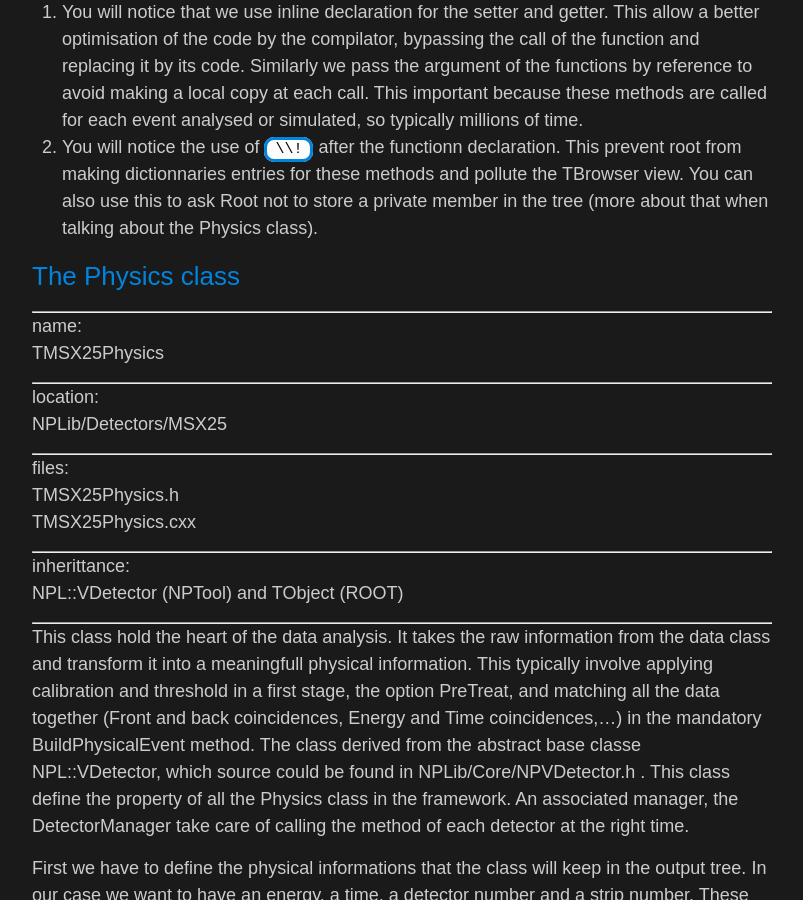
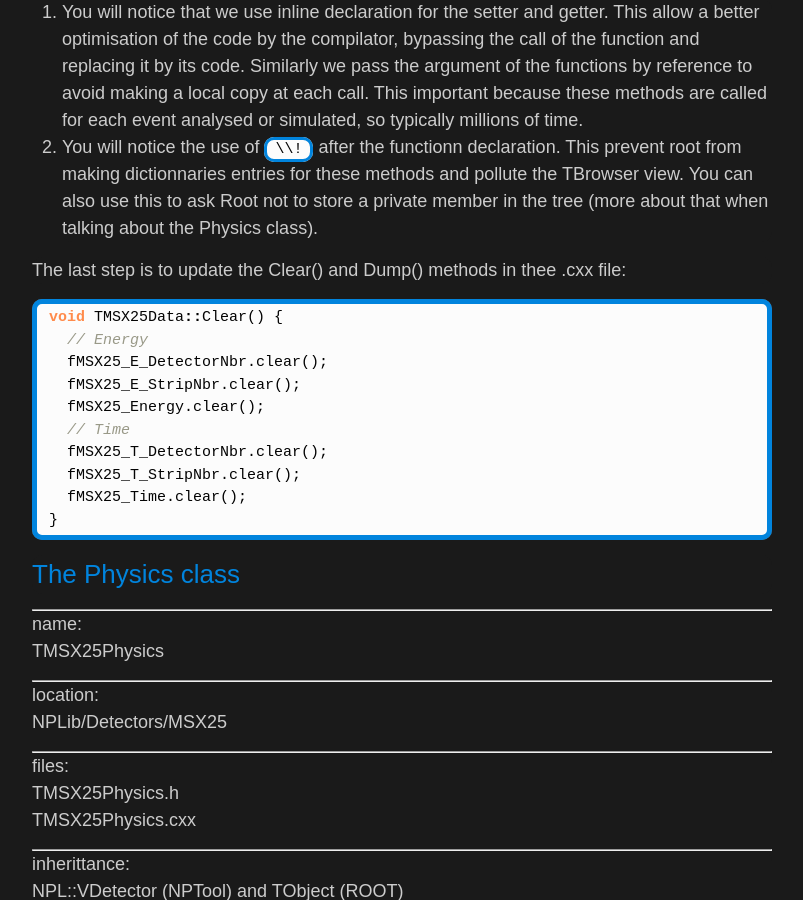
Before and after one commit to adrien-matta/nptool, a Jekyll site: the page built from _manual/adding-detectors_part2.md, in a window 1280 px wide and 900 px high, scrolled down 2942 px. Shown: the whole window, without its empty margins (238-1041 px from the left). Built offline with Jekyll 4.4.1, drawn with Linux system fonts in a browser that asks for light colours; some web fonts are replaced.

Commit message:
Adding a forgotten explanation on vector clearing for NPL tutorial

```diff
--- a/_manual/adding-detectors_part2.md
+++ b/_manual/adding-detectors_part2.md
@@ -124,6 +124,22 @@ A few comments:
 
 1. You will notice that we use inline declaration for the setter and getter. This allow a better optimisation of the code by the compilator, bypassing the call of the function and replacing it by its code. Similarly we pass the argument of the functions by reference to avoid making a local copy at each call. This important because these methods are called for each event analysed or simulated, so typically millions of time.
 2. You will notice the use of `\\!` after the functionn declaration. This prevent root from making dictionnaries entries for these methods and pollute the TBrowser view. You can also use this to ask Root not to store a private member in the tree (more about that when talking about the Physics class).
+
+The last step is to update the Clear() and Dump() methods in thee .cxx file:
+{% highlight C++ %}
+void TMSX25Data::Clear() {
+  // Energy
+  fMSX25_E_DetectorNbr.clear();
+  fMSX25_E_StripNbr.clear();
+  fMSX25_Energy.clear();
+  // Time
+  fMSX25_T_DetectorNbr.clear();
+  fMSX25_T_StripNbr.clear();
+  fMSX25_Time.clear();
+}
+{% endhighlight %}
+
+
 
 ### The Physics class
 
```
